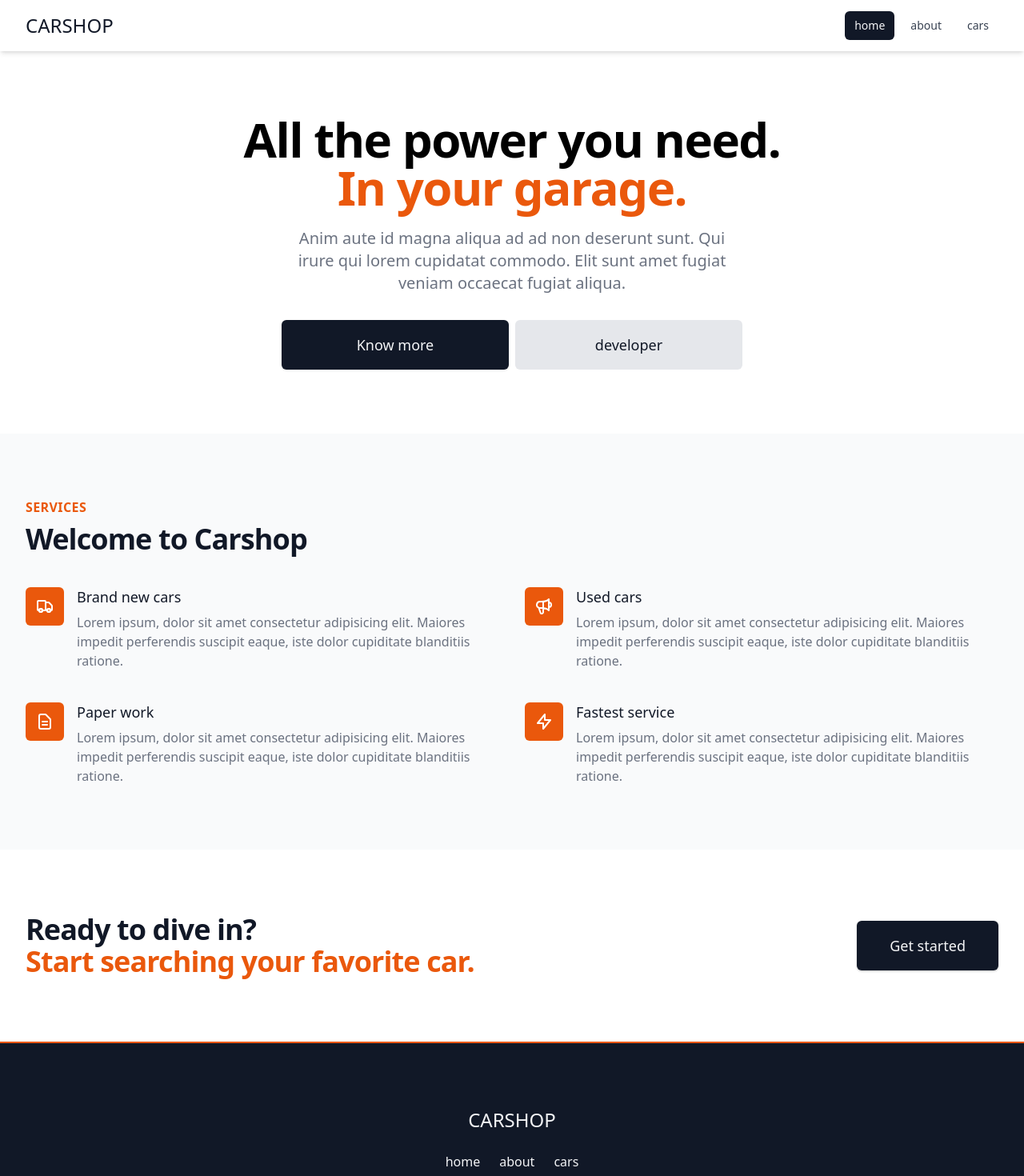
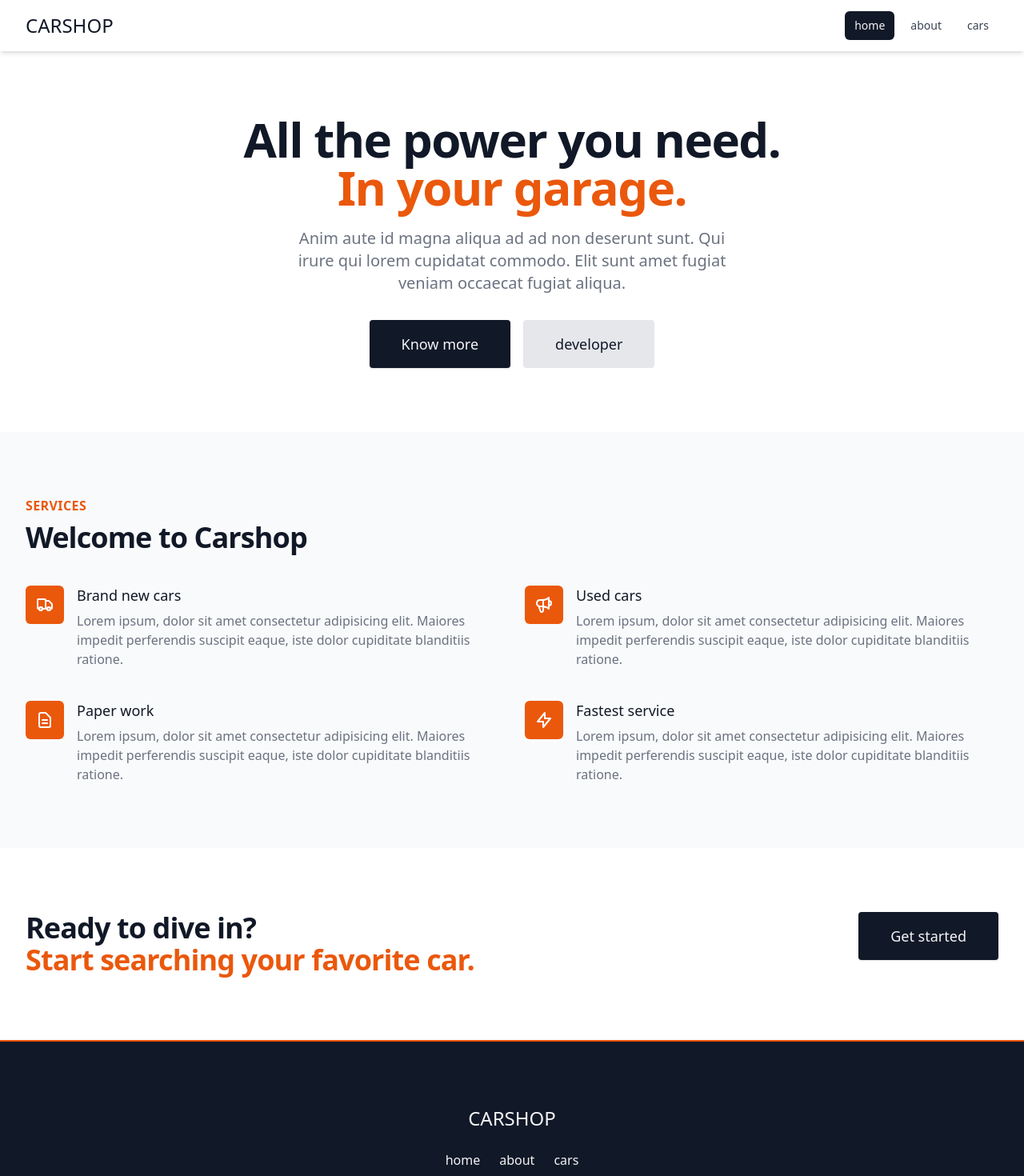
Before and after one commit to MartinIsProgramming/ha-front-final-project, a Next.js app: page / in a window 1280 px wide. Shown: the top 1470 px of the page at 80% size. Built offline with nearby package versions, Linux system fonts and the light colour scheme.

Commit message:
Delete unnecessary classes

```diff
--- a/components/Cars.js
+++ b/components/Cars.js
@@ -10,7 +10,7 @@ const Cars = ({ carsData, inDollars }) => {
     <div className="space-y-12 md:col-span-2 lg:col-span-3">
       {carsData.map((car, i) => (
         <div key={i} className="lg:max-w-3xl">
-          <div className="relative w-full h-56 overflow-hidden rounded-lg aspect-w-1 aspect-h-1 xl:aspect-w-7 xl:aspect-h-8 lg:w-2/3 lg:h-64">
+          <div className="relative w-full h-56 overflow-hidden rounded-lg lg:w-2/3 lg:h-64">
             <Image
               src={car.image}
               alt="car"
@@ -43,8 +43,8 @@ const Cars = ({ carsData, inDollars }) => {
           </div>
           <p className="text-primary-brand-light">{car.description}</p>
           <div className="flex mt-3 space-x-2">
-            <StandardBtn text="buy car" customClasses="w-28" />
-            <StandardBtn text="more info" isSecondary customClasses="w-28" />
+            <StandardBtn text="buy car" />
+            <StandardBtn text="more info" isSecondary />
           </div>
         </div>
       ))}
--- a/components/ContactModal.js
+++ b/components/ContactModal.js
@@ -52,13 +52,16 @@ const ContactModal = ({ isOpen, closeModal }) => {
                 </Dialog.Description>
 
                 <div className="mt-4 space-y-3 sm:flex sm:space-y-0 sm:space-x-4">
-                  <StandardBtn text="Got it, thanks!" onClick={closeModal} />
+                  <StandardBtn
+                    text="Got it, thanks!"
+                    onClick={closeModal}
+                    customClasses="w-full sm:w-auto"
+                  />
                   <StandardBtn
                     text="Meet the dev!"
                     href="https://github.com/MartinIsProgramming"
                     isSecondary
                     isExternalLink
-                    customClasses="text-center"
                   />
                 </div>
               </div>
--- a/components/Filter.js
+++ b/components/Filter.js
@@ -27,14 +27,23 @@ const Filter = ({
           onChange={handleModelChange}
         />
       </div>
-      <div className="mt-6 space-y-3">
-        <StandardBtn text="find my car" onClick={handleFilter} />
+      <div className="mt-6 space-y-3 ">
+        <StandardBtn
+          text="find my car"
+          onClick={handleFilter}
+          customClasses="w-full"
+        />
         <StandardBtn
           text="change to pesos"
           isSecondary
           onClick={handlePriceCurrency}
+          customClasses="w-full"
         />
-        <StandardBtn text="all cars" onClick={handleResetFilters} />
+        <StandardBtn
+          text="all cars"
+          onClick={handleResetFilters}
+          customClasses="w-full"
+        />
       </div>
     </div>
   );
--- a/components/about/Founders.js
+++ b/components/about/Founders.js
@@ -32,8 +32,8 @@ const founders = [
 ];
 
 const founder = person => (
-  <div key={person.id} className="group">
-    <div className="relative w-full overflow-hidden rounded-lg h-72 aspect-w-1 aspect-h-1 xl:aspect-w-7 xl:aspect-h-8">
+  <div key={person.id}>
+    <div className="relative overflow-hidden rounded-lg h-72">
       <Image
         src={person.imageSrc}
         alt={person.imageAlt}
--- a/components/about/OurStory.js
+++ b/components/about/OurStory.js
@@ -1,6 +1,7 @@
 import { useState } from 'react';
+import { MailIcon } from '@heroicons/react/outline';
 import Image from 'next/image';
-import { MailIcon } from '@heroicons/react/outline';
+
 import SectionTitle from '../shared/SectionTitle';
 import ContactModal from '../ContactModal';
 import StandardBtn from '../shared/StandardBtn';
@@ -16,7 +17,7 @@ const OurStory = () => {
       <section className="px-4 py-12 mx-auto sm:py-20 sm:px-6 max-w-7xl lg:px-8">
         <SectionTitle title="Our Story" label="Background" />
         <div className="grid grid-cols-1 mt-8 gap-y-6 sm:grid-cols-2 gap-x-6 xl:gap-x-8">
-          <div className="relative w-full overflow-hidden rounded-lg h-72 aspect-w-1 aspect-h-1 xl:aspect-w-7 xl:aspect-h-8">
+          <div className="relative w-full overflow-hidden rounded-lg h-72">
             <Image
               src="/images/about.jpg"
               alt="some text"
@@ -46,7 +47,6 @@ const OurStory = () => {
             <StandardBtn
               text="contact"
               onClick={openModal}
-              customClasses="w-24 flex items-center justify-center font-normal"
               icon={<MailIcon className="w-4 h-4 mr-1" aria-hidden="true" />}
             />
           </div>
--- a/components/home/AreYouReady.js
+++ b/components/home/AreYouReady.js
@@ -2,17 +2,15 @@ import CallToActionBtn from '../shared/CallToActionBtn';
 
 const AreYouReady = () => {
   return (
-    <section className="px-4 py-12 mx-auto sm:py-20 max-w-7xl sm:px-6 lg:px-8 lg:flex lg:items-center lg:justify-between">
-      <h2 className="text-3xl font-extrabold tracking-tight text-primary-brand-dark sm:text-4xl">
-        <span className="block">Ready to dive in?</span>
-        <span className="block text-brand-orange">
+    <section className="px-4 py-12 mx-auto lg:flex sm:py-20 max-w-7xl sm:px-6 lg:px-8 lg:justify-between">
+      <h2 className="flex flex-col mb-6 text-3xl font-extrabold tracking-tight lg:mb-0 sm:text-4xl">
+        <span className="text-primary-brand-dark">Ready to dive in?</span>
+        <span className="text-brand-orange">
           Start searching your favorite car.
         </span>
       </h2>
-      <div className="flex mt-8 lg:mt-0 lg:flex-shrink-0">
-        <div className="inline-flex rounded-md shadow">
-          <CallToActionBtn href="/cars" text="Get started" />
-        </div>
+      <div className="flex lg:block">
+        <CallToActionBtn href="/cars" text="Get started" />
       </div>
     </section>
   );
--- a/components/home/HeroSection.js
+++ b/components/home/HeroSection.js
@@ -3,18 +3,16 @@ import CallToActionBtn from '../shared/CallToActionBtn';
 const HeroSection = () => {
   return (
     <section className="px-2 py-12 mx-auto sm:py-20 max-w-7xl sm:text-center sm:px-0 lg:max-w-2xl lg:mx-auto">
-      <h1 className="text-4xl font-extrabold tracking-tight text-brand-dark sm:text-5xl md:text-6xl">
-        <span className="block xl:inline">All the power you need.</span>{' '}
-        <span className="block text-brand-orange xl:inline">
-          In your garage.
-        </span>
+      <h1 className="flex flex-col text-4xl font-extrabold tracking-tight sm:text-5xl md:text-6xl">
+        <span className="text-primary-brand-dark">All the power you need.</span>
+        <span className="text-brand-orange">In your garage.</span>
       </h1>
       <p className="mt-3 text-base text-gray-500 sm:mt-5 sm:text-lg sm:max-w-xl sm:mx-auto md:mt-5 md:text-xl">
         Anim aute id magna aliqua ad ad non deserunt sunt. Qui irure qui lorem
         cupidatat commodo. Elit sunt amet fugiat veniam occaecat fugiat aliqua.
       </p>
 
-      <div className="mx-auto mt-5 space-y-2 sm:space-x-2 sm:space-y-0 sm:max-w-md md:max-w-xl sm:mt-8 sm:flex sm:justify-center">
+      <div className="mx-auto mt-5 space-y-2 sm:space-x-4 sm:space-y-0 sm:max-w-md md:max-w-xl sm:mt-8 sm:flex sm:justify-center">
         <CallToActionBtn href="/about" text="Know more" />
         <CallToActionBtn
           href="https://github.com/MartinIsProgramming"
--- a/components/shared/CallToActionBtn.js
+++ b/components/shared/CallToActionBtn.js
@@ -1,8 +1,13 @@
 import Link from 'next/link';
 
-const CallToActionBtn = ({ href, isSecondary, text, isExternalLink }) => {
-  const baseStyles =
-    'flex items-center justify-center w-full px-8 py-3 text-base font-medium border border-transparent rounded-md md:py-4 md:text-lg md:px-10';
+const CallToActionBtn = ({
+  href,
+  isSecondary,
+  text,
+  isExternalLink,
+  customClasses,
+}) => {
+  const baseStyles = `flex items-center justify-center px-8 py-3 text-base font-medium rounded md:py-4 md:text-lg md:px-10 ${customClasses}`;
 
   const classNames = isSecondary
     ? 'text-primary-brand-dark bg-secondary-brand-light hover:bg-secondary-brand-dark'
--- a/components/shared/StandardBtn.js
+++ b/components/shared/StandardBtn.js
@@ -7,11 +7,11 @@ const StandardBtn = ({
   isExternalLink,
   href,
 }) => {
-  const baseStyles = `block w-full py-2 text-sm font-medium rounded-md shadow-sm focus:outline-none focus:ring-2 focus:ring-offset-2 ${customClasses}`;
+  const baseStyles = `flex items-center justify-center py-2 px-4 text-sm font-medium rounded focus:outline-none focus:ring-2 focus:ring-offset-2 focus:ring-primary-brand-light ${customClasses}`;
 
   const classNames = isSecondary
-    ? 'text-primary-brand-dark bg-secondary-brand-dark hover:bg-secondary-brand-light focus:ring-primary-brand-light'
-    : 'text-gray-100  bg-primary-brand-dark hover:bg-primary-brand-light focus:ring-primary-brand-light';
+    ? 'text-primary-brand-dark bg-secondary-brand-dark hover:bg-secondary-brand-light '
+    : 'text-gray-100 bg-primary-brand-dark hover:bg-primary-brand-light';
 
   return isExternalLink ? (
     <a
```
